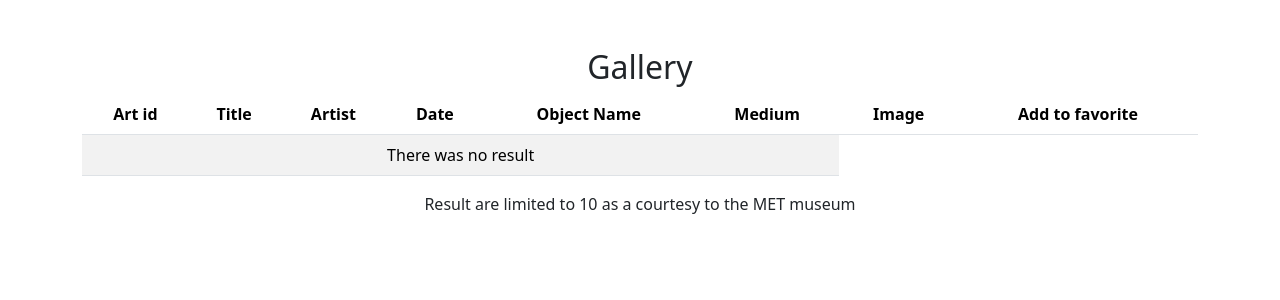
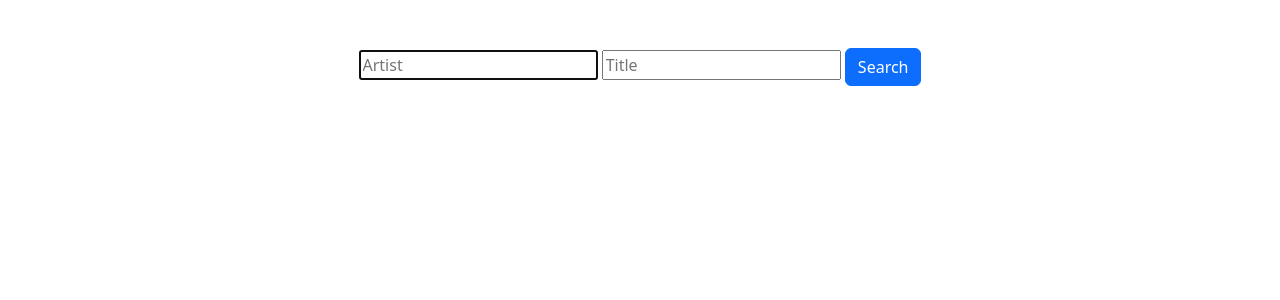
Before and after one commit to descarpentriesadrien/Muse, a Flask app: page /search in a window 1280 px wide. Shown: the part 66-366 px from the top of the page. Run offline with Flask 3, Linux system fonts and the light colour scheme; data that the repository does not hold is empty; some libraries are stand-ins or nearby versions.

Commit message:
Wed, Nov 26, 2025, 10:53 AM -05:00

```diff
--- a/app.py
+++ b/app.py
@@ -119,6 +119,9 @@ def search():
     # If user submit a request for an artist search
     artist = request.form.get('artist')
 
+    if not artist:
+        return render_template("search.html")
+
     # Use API to return a list of ID for artist
     art_ids = lookup(artist)
     arts = []
@@ -132,8 +135,6 @@ def search():
                 arts.append(art_details)
 
     return render_template("gallery.html", arts=arts)
-
-# return render_template("search.html")
 
 
 @login_required
--- a/templates/search.html
+++ b/templates/search.html
@@ -3,7 +3,7 @@
 <title>{% block title %}Search{% endblock %}</title>
 
 {% block main %}
-    <form method="POST">
+    <form method="GET">
         <input name="artist" autocomplete="off" autofocus placeholder="Artist" type="text">
         <input name="title" autocomplete="off" placeholder="Title" type="text">
         <button type="submit" action="/gallery" class="btn btn-primary">Search</button>
```
Also changed, not shown: 1 other file.
